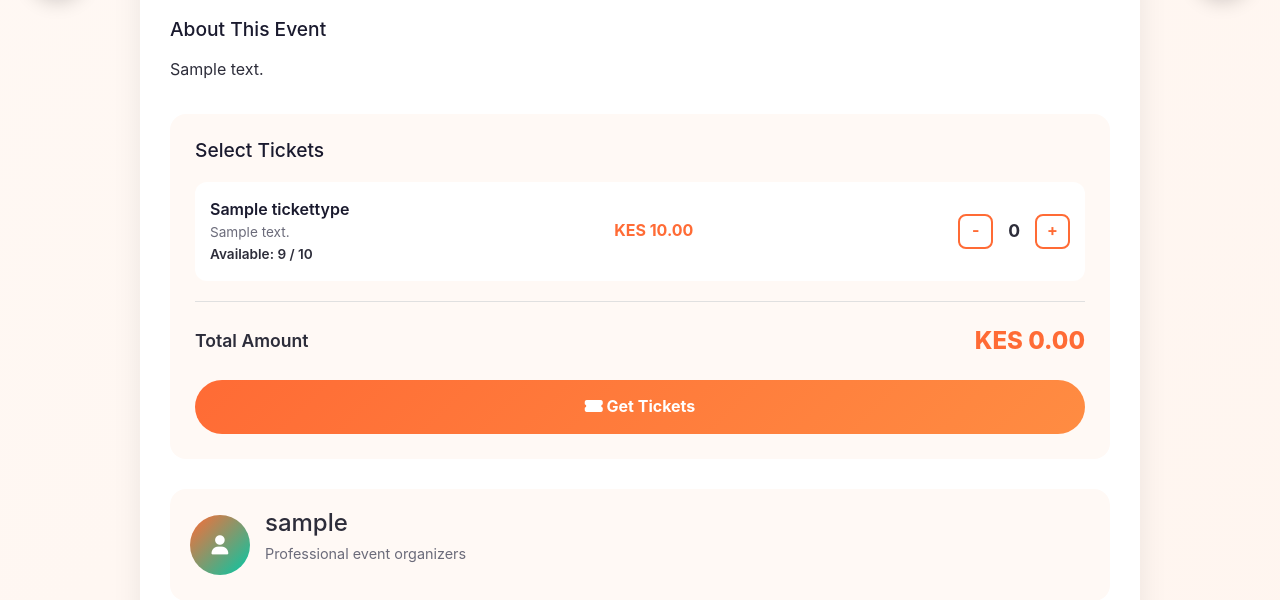
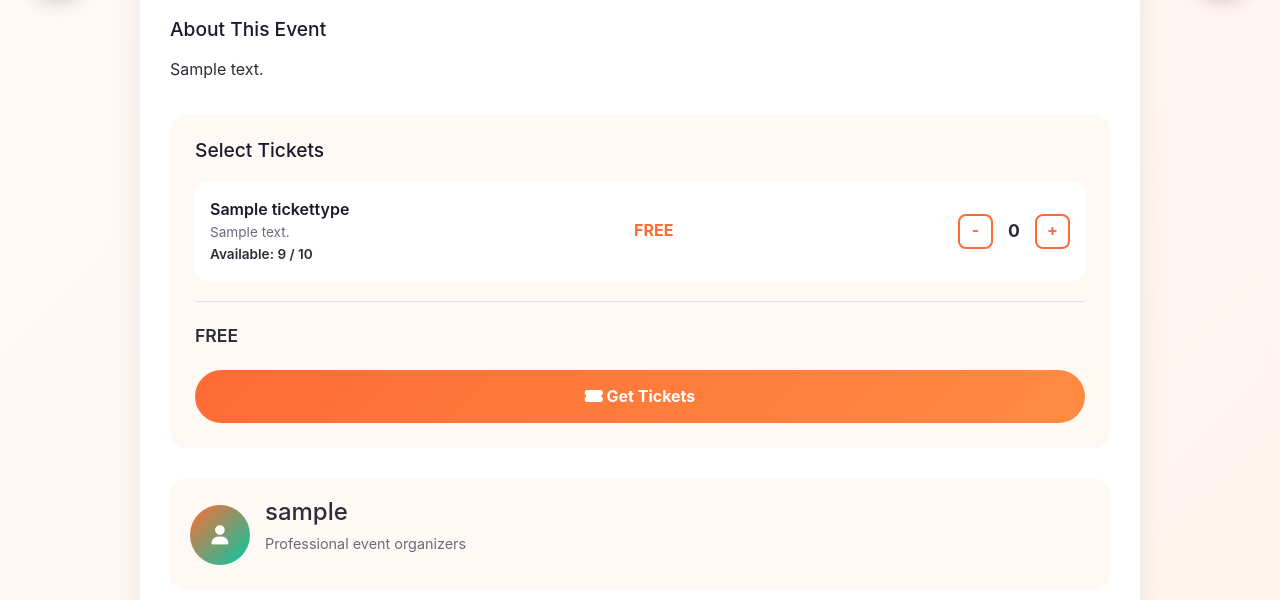
Before and after one commit to Mark943248/VibePass.ke, a Django app: a page that uses VibePassApp/Events/templates/events/event_details.html in a window 1280 px wide. Shown: the part 774-1374 px from the top of the page. Run offline with Django 5.2, Linux system fonts and the light colour scheme; tables that the repository leaves empty hold one stand-in row (values such as "Sample post").

Commit message:
some debugging changes

```diff
--- a/VibePassApp/Events/templates/events/event_details.html
+++ b/VibePassApp/Events/templates/events/event_details.html
@@ -314,6 +314,12 @@
     .qty-value {
       font-weight: 700;
       font-size: 1.1rem;
+    }
+
+    .sold-out {
+      font-weight: 900;
+      font-size: 2.2rem;
+      color: var(--vibe-primary-dark);
     }
 
     .total-section {
@@ -690,20 +696,42 @@
                   </span>
                 </div>
               </div>
-              <div class="ticket-price">KES {{ ticket_type.price | floatformat:2 }}</div>
+
+              <!-- Checks if event is free -->
+              {% if event.Event_is_free %}
+              <div class="ticket-price">FREE</div>
+              {% else %}
+               <div class="ticket-price">KES {{ ticket_type.price | floatformat:2 }}</div>
+              {% endif %}
+
+              <!-- Checks if this tickettype has available tickets -->
+              {% if ticket_type.has_available %}
               <div class="quantity-control">
                 <button class="qty-btn" onclick="updateQuantity('{{ ticket_type.id }}', -1)">-</button>
                 <span class="qty-value" id="quantity-{{ ticket_type.id }}">0</span>
                 <button class="qty-btn" onclick="updateQuantity('{{ ticket_type.id }}', 1)">+</button>
               </div>
+              {% else %}
+              <div class="quantity-control">
+                <span class="qty-value sold-out" >Sold Out</span>
+              </div>
+              {% endif %}
+
             </div>
             {% endfor %}
             {% endif %}
 
+            {% if event.Event_is_free %}
+            <div class="total-section">
+              <span class="total-label">FREE</span>
+            </div>
+            {% else %}
             <div class="total-section">
               <span class="total-label">Total Amount</span>
               <span class="total-amount" id="totalAmount">KES 0</span>
             </div>
+            {% endif %}
+
 
             <button class="book-btn" id="bookBtn" onclick="sendCartToBackend()">
               <i class="fas fa-ticket-alt"></i> Get Tickets
@@ -847,8 +875,8 @@
         .then(response => response.json())
         .then(data => {
           if (data.success) {
-          /* {% if event.is_free %} */
-            window.location.href = "{% url 'book_for_free' event.slug %}";
+          /* {% if event.Event_is_free %} */
+            window.location.href = "{% url 'book_free_ticket' event.slug %}";
            /* {% else %} */
             window.location.href = "{% url 'checkout' event.slug %}";
           /* {% endif %} */
--- a/VibePassApp/Events/templates/events/list_event.html
+++ b/VibePassApp/Events/templates/events/list_event.html
@@ -425,6 +425,7 @@
       border-radius: 20px;
       font-size: 0.7rem;
       font-weight: 600;
+      width: 20%;
     }
 
     .status-upcoming {
@@ -464,6 +465,7 @@
       border-radius: 20px;
       font-size: 0.8rem;
       font-weight: 600;
+      width: 20%;
     }
 
     .btn-small {
--- a/VibePassApp/Events/views.py
+++ b/VibePassApp/Events/views.py
@@ -178,7 +178,7 @@ def CreateEvent(request, slug=None):
 # list events view
 def ListEvent(request):
     Events = Event.objects.all().order_by('-Event_created_at')
-    paginator = Paginator(Events, 10)  # Show 10 events per page
+    paginator = Paginator(Events, 6)  # Show 10 events per page
     page_number = request.GET.get('page')
     page_obj = paginator.get_page(page_number)
     date_today = timezone.now().date()
--- a/VibePassApp/Pages/templates/pages/index.html
+++ b/VibePassApp/Pages/templates/pages/index.html
@@ -521,6 +521,7 @@
       border-radius: 20px;
       font-size: 0.8rem;
       font-weight: 600;
+      width: 20%;
     }
 
     .btn-small {
--- a/VibePassApp/Users/templates/users/Event_organiser.html
+++ b/VibePassApp/Users/templates/users/Event_organiser.html
@@ -808,8 +808,7 @@
                 </td>
                 <td>{{ event.Event_date|date:"M d, Y" }}<br><small>{{ event.Event_time|time:"g:i A" }}</small></td>
                 <td>{{ event.get_sold_tickets }}/{{ event.total_ticket_capacity }}</td>
-                <td>{% if event.Event_date >= today %}<span class="event-status status-upcoming">Upcoming</span>{% else
-                  %}
+                <td>{% if event.Event_date >= today %}<span class="event-status status-upcoming">Upcoming</span>{% else %}
                   <span class="event-status status-ended">Ended</span>{% endif %}
                 </td>
                 <td class="event-actions">
```
Also changed, not shown: VibePassApp/Tickets/views.py (+16 -19 lines).
